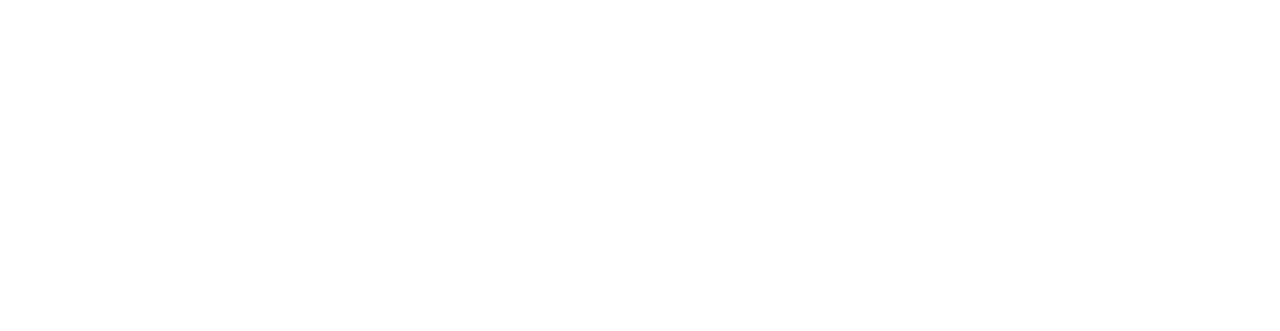
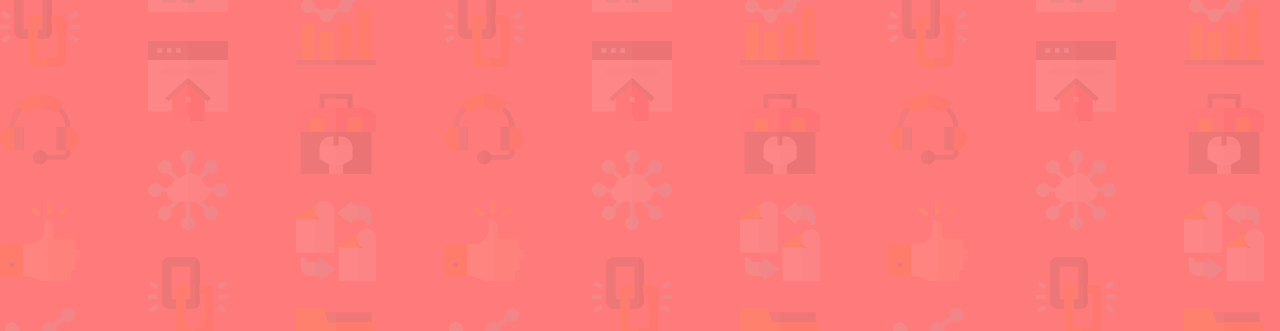
Before and after one commit to Jaegermeisty/Intro-component-with-sign-up-form, a plain HTML site: page index.html in a window 1280 px wide. Shown: the top 331 px of the page. Drawn offline with Linux system fonts and the light colour scheme.

Commit message:
Added background img and color to the body

```diff
--- a/styles.css
+++ b/styles.css
@@ -14,6 +14,8 @@ body {
   align-items: center;
   min-height: 100vh;
   width: 100%;
+  background: url(images/bg-intro-desktop.png);
+  background-color: hsl(0, 100%, 74%) ;
 }
 
 main {
```
